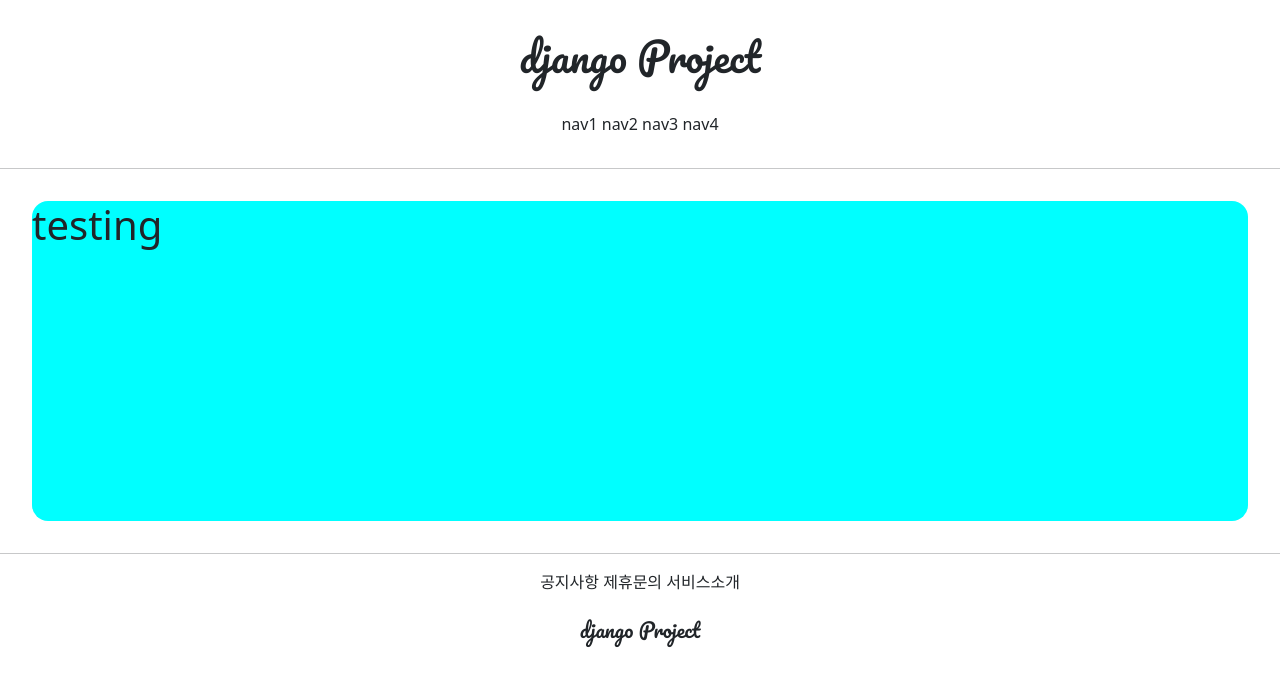
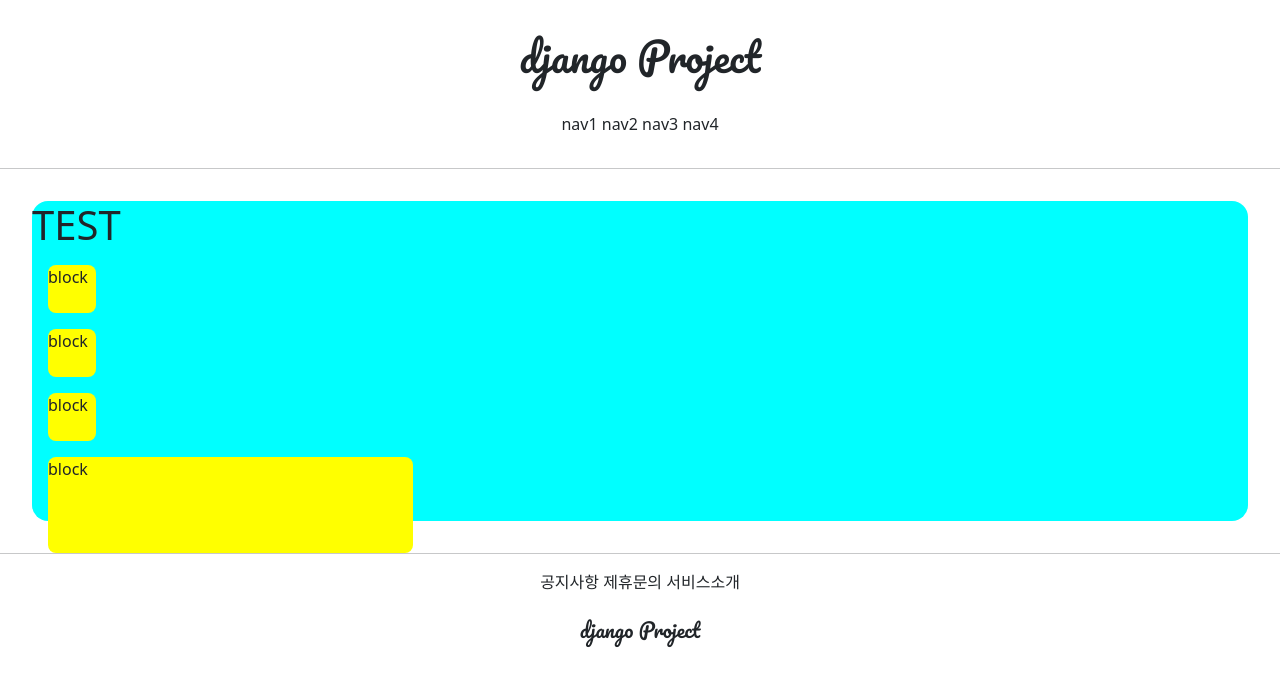
Before and after one commit to kokimian/git_1ban_web, a Django app: page /accounts/hello_world/ in a window 1280 px wide. Shown: the top 686 px of the page. Run offline with Django 3.2, Linux system fonts and the light colour scheme; parts of the project's set-up code (start-up, migrations or seed data) failed here and were passed over.

Commit message:
2021/07/07 1ban class commit 2

```diff
--- a/accountapp/templates/accountapp/hello_world.html
+++ b/accountapp/templates/accountapp/hello_world.html
@@ -2,10 +2,23 @@
 
 {% block content %}
 
+     <style>
+
+            .testing {
+                background-color: yellow;
+                margin: 1rem;
+                height: 48px;
+                width: 48px;
+                border-radius: .5rem;
+            }
+     </style>
+
     <div style="height: 20rem; background-color: aqua; margin: 2rem; border-radius: 1rem;">
-        <h1>
-            testing
-        </h1>
+        <h1>TEST</h1>
+        <div class="testing" style="height: 48px; width: 48px;";>block</div>
+        <div class="testing" style="height: 3em; width: 3em;";>block</div>
+        <div class="testing" style="height: 3rem; width: 3rem;";>block</div>
+        <div class="testing" style="height: 30%; width: 30%;";>block</div>
     </div>
 
 {% endblock %}
```
